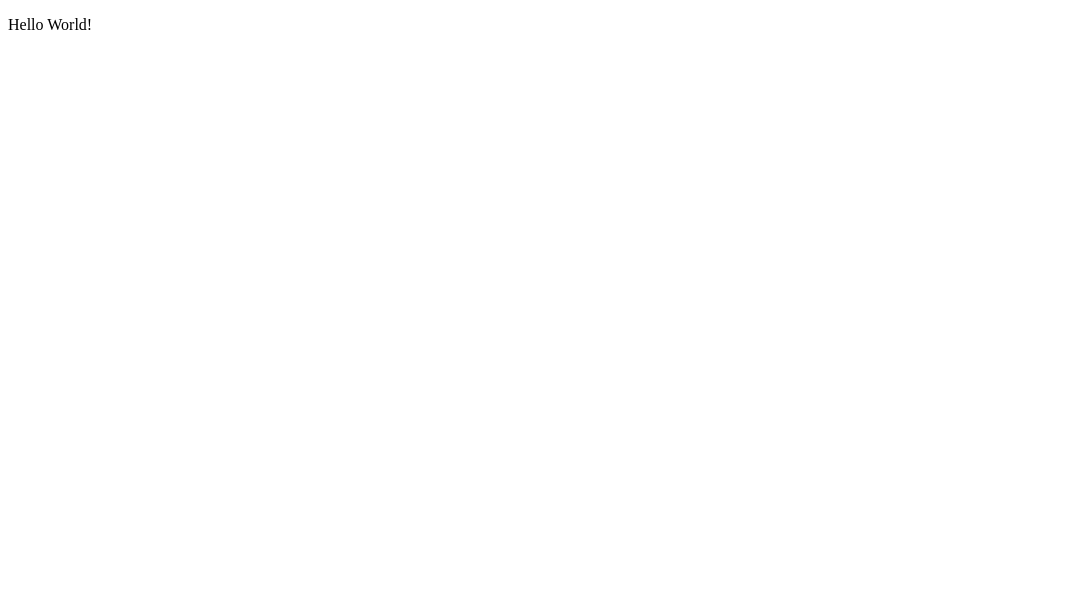
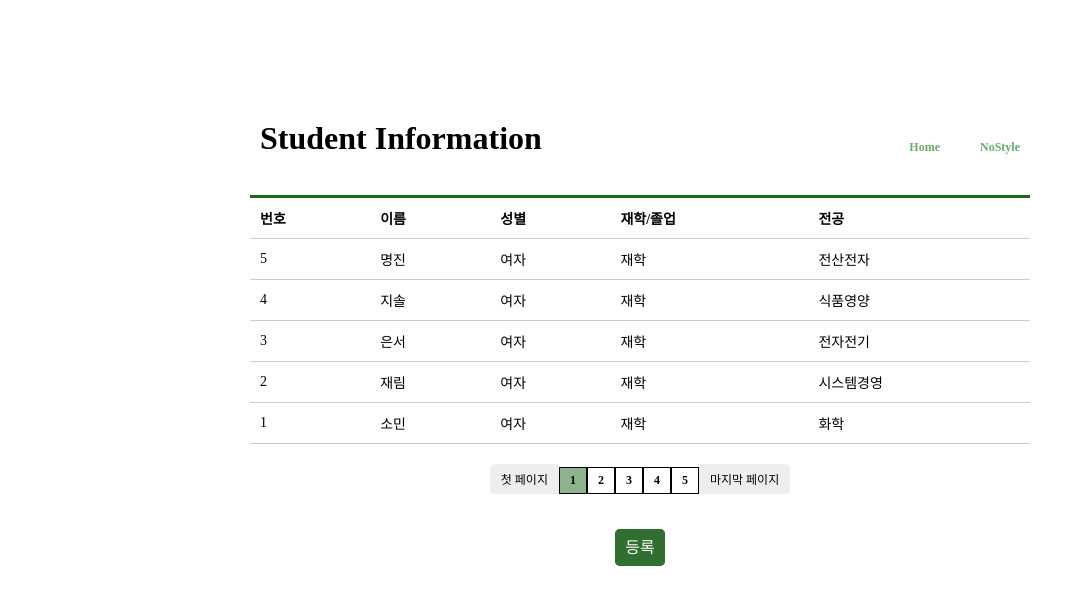
Before and after one commit to seonmyeongjin/CRUDfrontpage, a plain HTML site: page index.html in a window 1280 px wide. Shown: the whole page, without its empty margins (0-1084 px from the left). Drawn offline with Linux system fonts and the light colour scheme.

Commit message:
Innitiate Commit

```diff
--- /dev/null
+++ b/add.css
@@ -0,0 +1,4 @@
+*{
+    margin: 0;
+    padding : 0;
+}
--- /dev/null
+++ b/index.css
@@ -0,0 +1,134 @@
+*{
+    margin: 0;
+    padding : 0;
+}
+
+table{
+    border-collapse: collapse;
+}
+
+
+caption{
+    display: none;
+}
+
+a{
+    text-decoration: none;
+    color: inherit;
+}
+.board_wrap{
+    width:800px;
+    margin:100px auto;
+}
+
+.border_top{
+    position: relative;
+    font-family: "Lato", sans-serif;
+
+}
+
+.board_top h1{
+    float: left;
+    padding: 20px;
+}
+
+.board_top a.topbt{
+    float: right;
+    display: inline-block;
+    margin: 30px 10px;
+    padding: 10px 10px;
+    border-radius: 2px;
+    font-size: 12px;
+    background: white;
+    color: rgb(105, 171, 105);
+    font-weight: 600;
+}
+.board_top a.topbt:hover{
+    background: rgb(105, 171, 105);
+    color: white;
+}
+
+
+.board_list_wrap{
+    padding: 10px;
+}
+
+.board_list{
+    width :100%;
+    border-top: 3px solid rgb(19, 113, 19);
+}
+
+.board_list tr{
+    border-bottom: 1px solid #ccc;
+}
+
+.board_list th,
+.board_list td{
+    padding : 10px;
+    font-size: 14px;
+
+}
+
+.board_list th{
+    text-align: left;
+}
+
+.board_list td:hover{
+    text-decoration: underline;
+}
+
+.board_list_wrap .paging{
+    text-align: center;
+    margin-top: 20px;
+    font-size: 0;
+}
+
+.board_list_wrap .paging a{
+    display: inline-block;
+    padding: 5px 10px;
+    font-size: 12px;
+}
+
+.board_list_wrap .paging a:first-child{
+    margin-left: 0;
+}
+
+.board_list_wrap .paging a.left_bt{
+    border: 1px solid #eee;
+    background: #eee;
+    border-top-left-radius: 4px;
+    border-bottom-left-radius: 4px;
+}
+
+.board_list_wrap .paging a.right_bt{
+    border: 1px solid #eee;
+    background: #eee;
+    border-top-right-radius: 4px;
+    border-bottom-right-radius: 4px;
+}
+
+.board_list_wrap .paging a.num{
+    border: 1px solid #000;
+    font-weight: 600;
+}
+
+.board_list_wrap .paging a.num.on{
+    background: rgb(141, 180, 141);
+}
+
+.board_list_wrap .add{
+    text-align: center;
+    margin-top: 40px;
+    font-size: medium;
+}
+
+.board_list_wrap .add a{
+    border: 5px solid rgb(49, 111, 49);
+    width: 20px;
+    border-radius: 5px;
+    margin: 5px;
+    padding: 5px;
+    background: rgb(49, 111, 49);
+    color: white;
+
+}
--- a/index.html
+++ b/index.html
@@ -3,9 +3,98 @@
 <head>
     <meta charset="UTF-8">
     <meta name="viewport" content="width=device-width, initial-scale=1.0">
-    <title>Document</title>
+    <title>게시판 목록</title>
+    <link rel="stylesheet" href="index.css">
+    <link rel="stylesheet" href="https://fonts.googleapis.com/css?family=Lato">
 </head>
 <body>
-    <p>Hello World!</p>
+    <div class="board_wrap">
+        <div class ="board_top">
+            <h1>Student Information</h1>
+            <a href="#" class="topbt">NoStyle</a>
+            <a href="index.html" class="topbt">Home</a>
+        </div>
+        <div class="board_list_wrap">
+            <table class = "board_list">
+                <caption>게시판 목록</caption>
+                <thead>
+                    <tr>
+                        <th>번호</th>
+                        <th>이름</th>
+                        <th>성별</th>
+                        <th>재학/졸업</th>
+                        <th>전공</th>
+                    </tr>
+                </thead>
+                <tbody>
+                    <!--이 부분 나중에 database로 처리하기-->
+                    <tr>
+                        <td>5</td>
+                        <td>명진</td>
+                        <td>여자</td>
+                        <td>재학</td>
+                        <td>전산전자</td>
+                    </tr>
+                    <tr>
+                        <td>4</td>
+                        <td>지솔</td>
+                        <td>여자</td>
+                        <td>재학</td>
+                        <td>식품영양</td>
+                    </tr>
+                    <tr>
+                        <td>3</td>
+                        <td>은서</td>
+                        <td>여자</td>
+                        <td>재학</td>
+                        <td>전자전기</td>
+                    </tr>
+                    <tr>
+                        <td>2</td>
+                        <td>재림</td>
+                        <td>여자</td>
+                        <td>재학</td>
+                        <td>시스템경영</td>
+                    </tr>
+                    <tr>
+                        <td>1</td>
+                        <td>소민</td>
+                        <td>여자</td>
+                        <td>재학</td>
+                        <td>화학</td>
+                    </tr>
+                </tbody>
+            </table>
+            <div class="paging">
+                <a href="#" class="left_bt">첫 페이지</a>
+                <a href="#" class="num on">1</a>
+                <a href="#" class="num">2</a>
+                <a href="#" class="num">3</a>
+                <a href="#" class="num">4</a>
+                <a href="#" class="num">5</a>
+                <a href="#" class="right_bt">마지막 페이지</a>
+            </div>
+
+            <div class="add">
+                <a href="add.html">등록</a>
+            </div>
+        </div>
+    </div>
+
+    <script>
+        // JavaScript를 사용하여 각 <td> 요소에 클릭 이벤트 추가
+        var tdElements = document.querySelectorAll('td'); // 모든 <td> 요소 선택
+        var link = document.createElement('a'); // <a> 요소 생성
+        link.href = 'view.html'; // <a> 요소의 href 속성 설정
+        link.textContent = '링크 텍스트'; // <a> 요소의 텍스트 내용 설정
+
+        for (var i = 0; i < tdElements.length; i++) {
+            // 각 <td> 요소에 클릭 이벤트 추가
+            tdElements[i].addEventListener('click', function () {
+                // 클릭 이벤트가 발생했을 때, 링크로 이동
+                window.location.href = link.href;
+            });
+        }
+    </script>
 </body>
 </html>
```
Also changed, not shown: add.html (+83 -0 lines), view.css (added, +32 -0 lines), view.html (+46 -0 lines).
